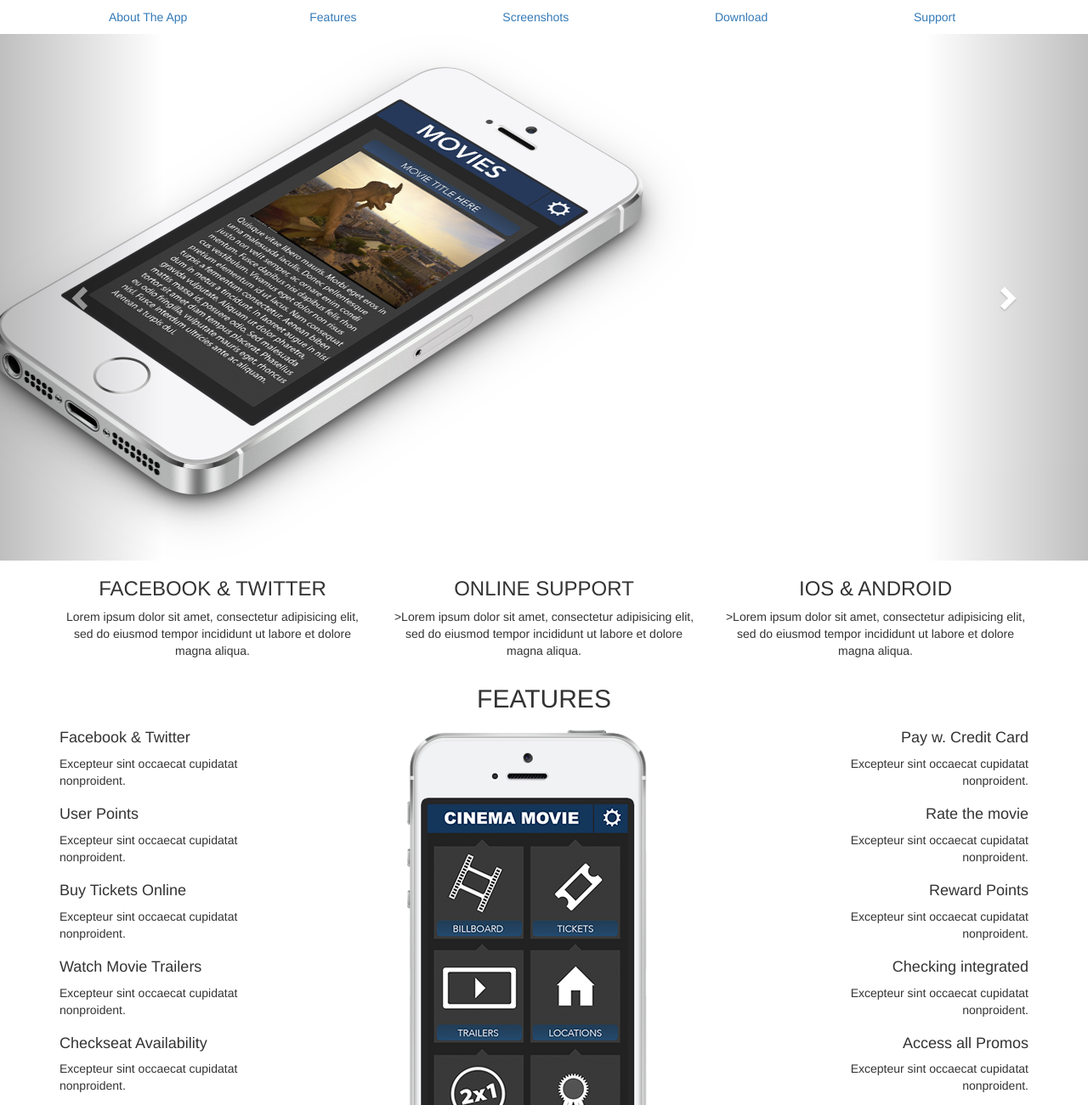
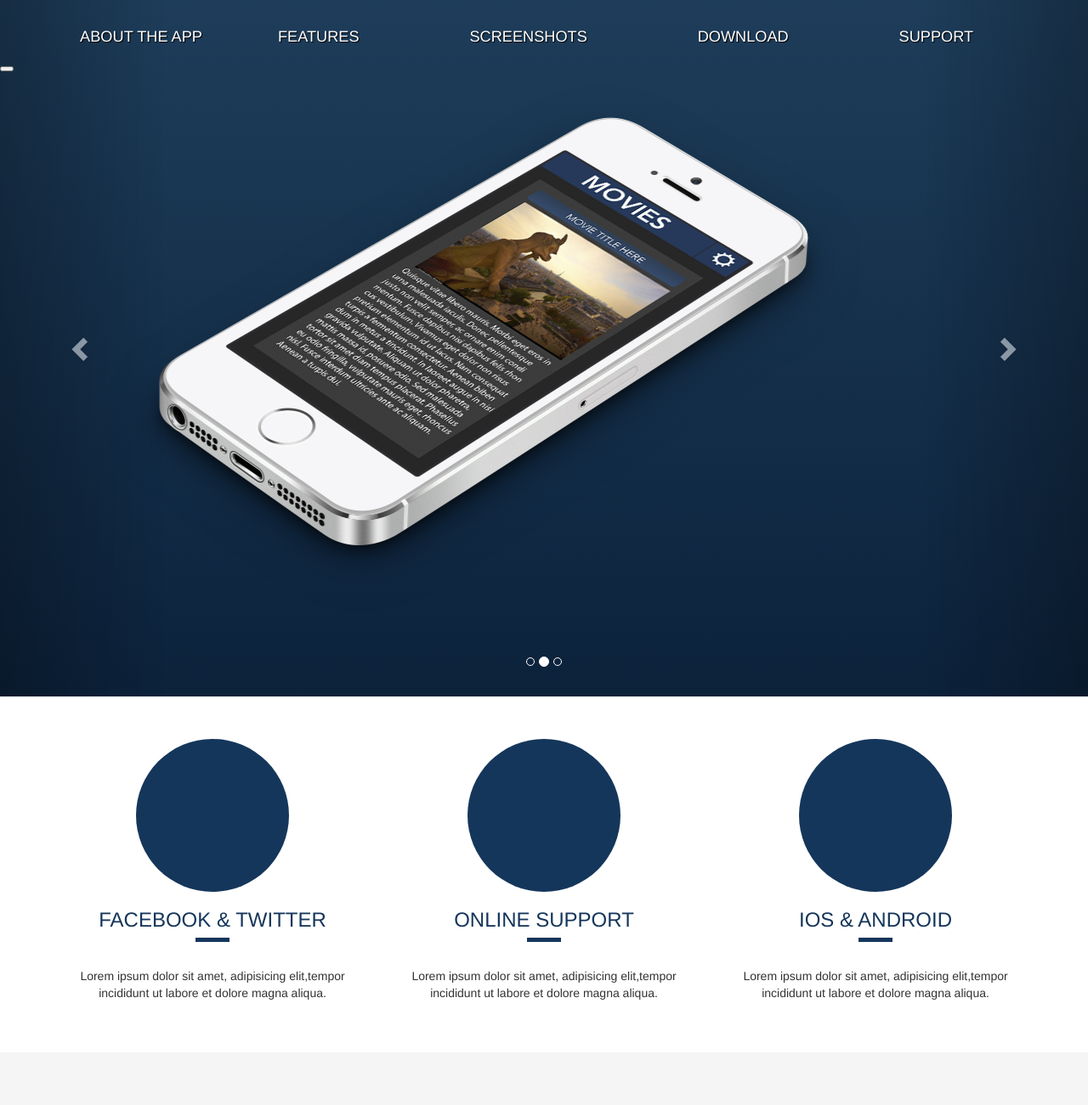
Before and after one commit to shotbyabel/landing, a plain HTML site: page index.html in a window 1280 px wide. Shown: the top 1301 px of the page at 85% size. Drawn offline with nearby package versions, Linux system fonts and the light colour scheme.

Commit message:
pure css features and aligments

```diff
--- a/css/main.css
+++ b/css/main.css
@@ -55,17 +55,111 @@ textarea {
 /* ==========================================================================
    Author's custom styles
    ========================================================================== */
+body > section {
+    clear: both;
+    padding: 50px 0;
 
 
 
+}
+
+h2, h3 {
+
+color: #15365b;
+margin-bottom: 30px
+
+}
+
+h4 {
+color: #15365b;
+text-transform: uppercase;
+
+}
+
+h2:after,
+h3:after{
+    content: "";
+    height: 5px;
+    width: 40px;
+    background-color: #15365b;
+    display: block;
+    margin: 0 auto;
+    margin-top: 8px;
+
+}
+
+.navbar-default {
+    box-shadow: none;
+    background-color: transparent;
+    border: none;
+    min-height: 90px;
+    padding-top: 20px;
+}
+
+.nav > li > a {
+    text-transform: uppercase;
+    color: #ffffff;
+    font-size: 1.3em;
+    text-shadow: 1px 1px 1px black;
+    .webkit-text-shadow: 1px 1px 1px black;
+      .moz-text-shadow: 1px 1px 1px black;
+
+}
 
 
+.nav>li>a:hover,
+.nav>li>a:focus {
+    background-color: transparent;
+}
+
+section#slider {
+background: rgb(30,61,90); /* Old browsers */
+background: -moz-linear-gradient(top,  rgba(30,61,90,1) 0%, rgba(12,34,59,1) 100%); /* FF3.6+ */
+background: -webkit-gradient(linear, left top, left bottom, color-stop(0%,rgba(30,61,90,1)), color-stop(100%,rgba(12,34,59,1))); /* Chrome,Safari4+ */
+background: -webkit-linear-gradient(top,  rgba(30,61,90,1) 0%,rgba(12,34,59,1) 100%); /* Chrome10+,Safari5.1+ */
+background: -o-linear-gradient(top,  rgba(30,61,90,1) 0%,rgba(12,34,59,1) 100%); /* Opera 11.10+ */
+background: -ms-linear-gradient(top,  rgba(30,61,90,1) 0%,rgba(12,34,59,1) 100%); /* IE10+ */
+background: linear-gradient(to bottom,  rgba(30,61,90,1) 0%,rgba(12,34,59,1) 100%); /* W3C */
+filter: progid:DXImageTransform.Microsoft.gradient( startColorstr='#1e3d5a', endColorstr='#0c223b',GradientType=0 ); /* IE6-9 */
+min-height: 700px;
+padding: 100px 0;
+
+}
+
+section#slider img {
+    margin: 0 auto;
+}
 
 
+.blue-circle {
+    width: 100%;
+    padding-bottom: 100%;
+    background-color: #15365b;
+    border-radius: 50%;
+    -moz-border-radius: 50%;
+    -webkit- border-radius: 50%;
+    margin: 0 auto ;
+}
+
+#about .blue-circle {
+    width: 50%;
+    padding-bottom: 50%;
+}
+
+section#features {
+    background-color: #f5f5f5;
+}
+
+.item-features {
+margin-bottom: 30px;
+
+}
+
+.modal-body{
+    text-align: center;
 
 
-
-
+}
 
 
 
--- a/index.html
+++ b/index.html
@@ -15,8 +15,10 @@
     <body>
 
         <header>
+         <nav class="navbar navbar-default navbar-fixed-top">
           <div class="container">
-            <nav>
+
+            <div class="navbar-collapse collapse">
                 <ul class="nav nav-justified">
                  <li><a href="#">About The App</a></li>
                  <li><a href="#">Features</a></li>
@@ -24,8 +26,18 @@
                  <li><a href="#">Download</a></li>
                  <li><a href="#">Support</a></li>
                 </ul>
-            </nav>
-         </div> <!-- container closing -->
+            </div>
+          </div> <!-- container closing -->
+          <div class="navbar-header">
+              <button type="button" class"navbar-toggle" data-toggle="collapse" data-target=".navbar-collapse">
+                <span class="sr-only">Toggle Navigation</span>
+                 <span class="icon-bar"></span>
+                 <span class="icon-bar"></span>
+                 <span class="icon-bar"></span>
+
+          </button>
+          </div><!--.navbar-header-->
+         </nav>
         </header>
 
 <section id="slider" class="carousel slide" data-ride="carousel">
@@ -66,22 +78,19 @@
              <div class="col-sm-4">
                <div class="blue-circle"></div>
                 <h3 class="text-uppercase text-center">Facebook & Twitter</h3>
-                 <p class="text-center">Lorem ipsum dolor sit amet, consectetur adipisicing elit, sed do eiusmod
-                   tempor incididunt ut labore et dolore magna aliqua. </p>
+                 <p class="text-center">Lorem ipsum dolor sit amet, adipisicing elit,tempor incididunt ut labore et dolore magna aliqua.</p>
              </div>
 
               <div class="col-sm-4">
                <div class="blue-circle"></div>
                 <h3 class="text-uppercase text-center">Online Support</h3>
-                 <p class="text-center">>Lorem ipsum dolor sit amet, consectetur adipisicing elit, sed do eiusmod
-                   tempor incididunt ut labore et dolore magna aliqua. </p>
+                 <p class="text-center">Lorem ipsum dolor sit amet, adipisicing elit,tempor incididunt ut labore et dolore magna aliqua.</p>
              </div>
 
               <div class="col-sm-4">
                <div class="blue-circle"></div>
                 <h3 class="text-uppercase text-center">iOS & Android</h3>
-                 <p class="text-center">>Lorem ipsum dolor sit amet, consectetur adipisicing elit, sed do eiusmod
-                   tempor incididunt ut labore et dolore magna aliqua. </p>
+                 <p class="text-center">Lorem ipsum dolor sit amet, adipisicing elit,tempor incididunt ut labore et dolore magna aliqua.</p>
              </div>
             </div> <!-- bootstrap row  -->
           </div>  <!-- container closing -->
@@ -150,7 +159,7 @@
                    </div> <!--item feature-->
 
                 </div>
-                 <div class="features-image col-sm-4">
+                 <div class="features-image text-center col-sm-4">
                     <img src="img/features.png">
                   </div>
 <!-- THE RIGHT FEATURES STARTS HERE -->
```
